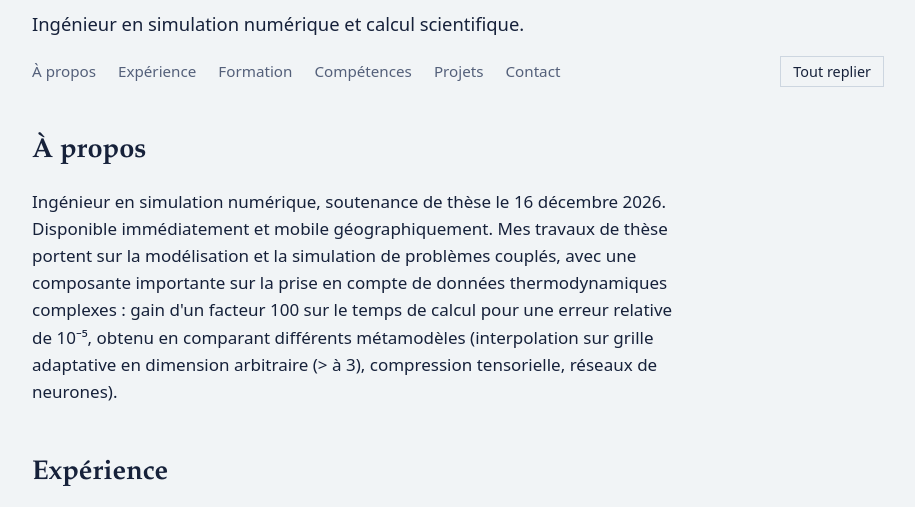
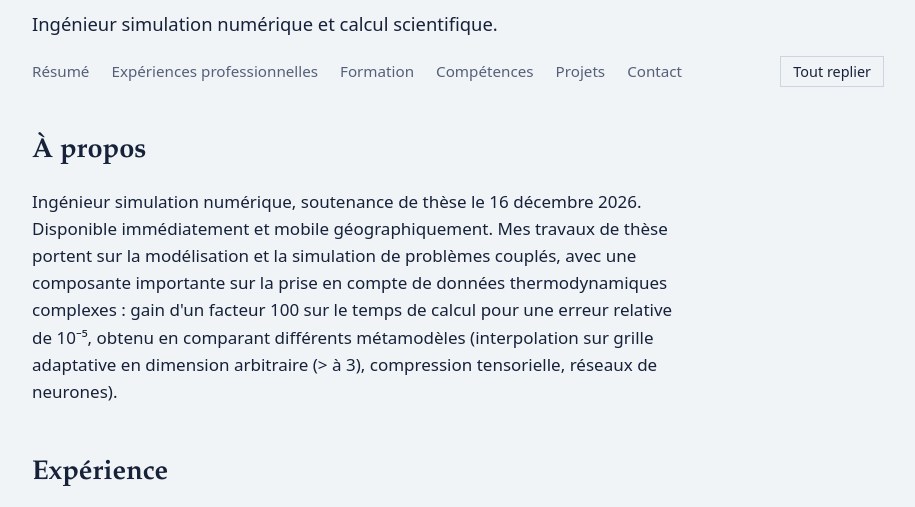
Before and after one commit to CPLUMECOCQ/cv-clement-plumecocq, a plain HTML site: page index.html in a window 1280 px wide. Shown: the part 69-576 px from the top of the page, without its empty margins (182-1097 px from the left). Drawn offline with Linux system fonts and the light colour scheme.

Commit message:
correction typos

```diff
--- a/index.html
+++ b/index.html
@@ -4,7 +4,7 @@
 <head>
   <meta charset="utf-8">
   <meta name="viewport" content="width=device-width, initial-scale=1">
-  <title>Clément Plumecocq – Ingénieur en simulation numérique</title>
+  <title>Clément Plumecocq – Ingénieur simulation numérique</title>
   <meta name="description"
     content="CV détaillé : expériences, formation, compétences et projets personnels (solveur d’Euler, instabilité de Rayleigh–Taylor).">
   <style>
@@ -445,10 +445,10 @@
 <body>
   <header class="wrap">
     <h1>Clément Plumecocq</h1>
-    <p class="lead">Ingénieur en simulation numérique et calcul scientifique.</p>
+    <p class="lead">Ingénieur simulation numérique et calcul scientifique.</p>
     <nav aria-label="Sections">
-      <a href="#apropos">À propos</a>
-      <a href="#experience">Expérience</a>
+      <a href="#apropos">Résumé</a>
+      <a href="#experience">Expériences professionnelles</a>
       <a href="#formation">Formation</a>
       <a href="#competences">Compétences</a>
       <a href="#projets">Projets</a>
@@ -466,7 +466,7 @@
   <main class="wrap">
     <section id="apropos">
       <h2>À propos</h2>
-      <p class="about">Ingénieur en simulation numérique, soutenance de thèse le 16 décembre 2026. Disponible
+      <p class="about">Ingénieur simulation numérique, soutenance de thèse le 16 décembre 2026. Disponible
         immédiatement et mobile géographiquement. Mes travaux de thèse portent sur la modélisation et la simulation de
         problèmes couplés, avec une composante importante sur la prise en compte de données thermodynamiques complexes :
         gain d'un facteur 100 sur le temps de calcul pour une erreur relative de 10⁻⁵, obtenu en comparant différents
@@ -679,7 +679,7 @@
         <summary>
           <!-- <span class="logo" data-i="∂t"><img src="img/projets/euler-icone.png" alt="" onerror="this.remove()"></span> -->
           <span class="head">
-            <h3>Solveur des équations d’Euler compressibles</h3>
+            <h3>Résolution des équations d’Euler compressibles</h3>
             <span class="meta">C++ · volumes finis · 2D</span>
             <span class="sum">Code écrit avec le framework AMReX</span>
           </span>
```
